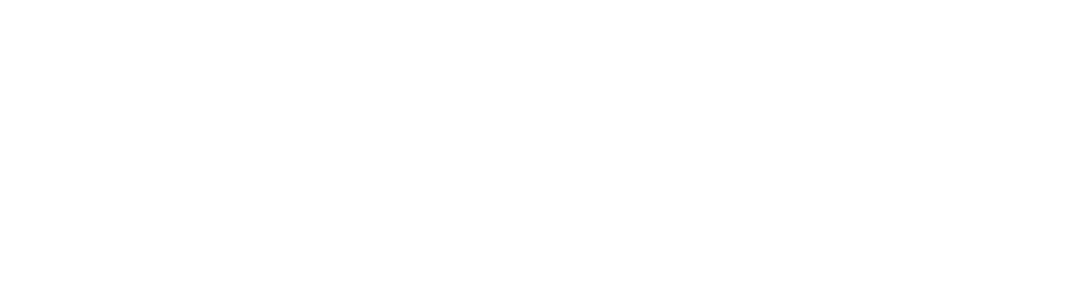
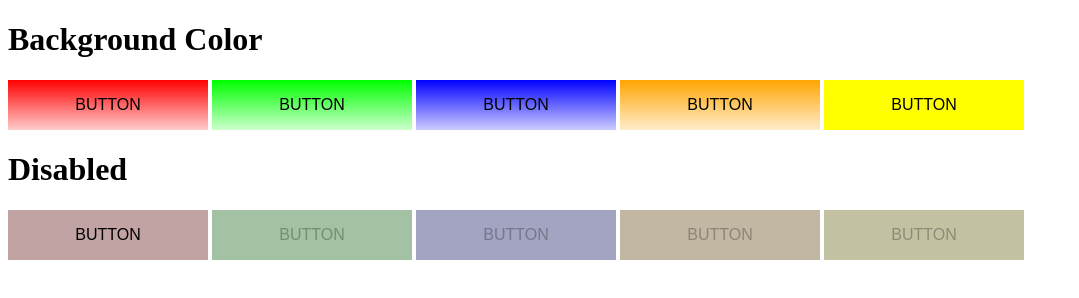
Before and after one commit to IsaacYouKorea/Weekend-button, a plain HTML site: page index.html in a window 1280 px wide. Shown: the whole page, without its empty margins (0-1079 px from the left). Drawn offline with Linux system fonts and the light colour scheme.

Commit message:
수정중

```diff
--- a/index.html
+++ b/index.html
@@ -35,6 +35,21 @@
 
 	<body>
 
+		<h1>Background Color</h1>
+		<button class="button red grad">BUTTON</button>
+		<button class="button green grad ">BUTTON</button>
+		<button class="button blue grad">BUTTON</button>
+		<button class="button orange grad">BUTTON</button>
+		<button class="button yellow">BUTTON</button>
+
+		<br/>
+		<h1>Disabled </h1>
+		<button class="button red disabled" >BUTTON</button>
+		<button class="button green" disabled>BUTTON</button>
+		<button class="button blue" disabled>BUTTON</button>
+		<button class="button orange" disabled>BUTTON</button>
+		<button class="button yellow" disabled>BUTTON</button>
+
 
 	</body>
 
--- a/isaac_button.less
+++ b/isaac_button.less
@@ -10,9 +10,29 @@
 
 .button{
 
-	.mixin (@color) {
+	//크기
+		width:200px;
+		height:50px;
+
+	//배경 색상
+		.bg (@color:#FFFFFF) {
 		 	background-color: @color;
+
+		 	&:disabled, &[disabled=disabled], &.disabled{
+				background-color:lighten(desaturate(@color, 80%), 20%);
 			}
+
+
+		 	&.grad{
+		 		@gradPercent:40%;
+				background: -webkit-linear-gradient(@color, lighten(@color, @gradPercent)); /* For Safari 5.1 to 6.0 */
+			    background: -o-linear-gradient(@color, lighten(@color, @gradPercent)); /* For Opera 11.1 to 12.0 */
+			    background: -moz-linear-gradient(@color, lighten(@color, @gradPercent)); /* For Firefox 3.6 to 15 */
+			    background: linear-gradient(@color, lighten(@color, @gradPercent)); /* Standard syntax */
+			}
+
+		}
+
 
 		//배경 색이 어두우면(50%) 글자색을 흰색, 밝으면 검은색
 		.mixin (@color) when (lightness(@color) < 50%) {
@@ -24,12 +44,34 @@
 		}
 
 
-	.red{.mixin(@Red);}
-	.green{.mixin(@Green);}
-	.blue{.mixin(@Blue);}
-	.orange{.mixin(@Orange);}
-	.yellow{.mixin(@Yellow);}
-	.cyan{.mixin(@Cyan);}
-	.black{.mixin(@Black)}
+		&.red{.bg(@Red);}
+		&.green{.bg(@Green);}
+		&.blue{.bg(@Blue);}
+		&.orange{.bg(@Orange);}
+		&.yellow{.bg(@Yellow);}
+		&.cyan{.bg(@Cyan);}
+		&.black{.bg(@Black);}
+		&.white{.bg(@White);}
+
+	//모서리
+
+
+	//그림자
+
+
+	//폰트
+
+
+	//정
 
 }
+
+//버튼일 경우 플랫하게 바꿔줌
+button.button{
+    border: none;
+    padding: 15px 32px;
+    text-align: center;
+    text-decoration: none;
+    display: inline-block;
+    font-size: 16px;
+}
```
Also changed, not shown: isaac_button.css. Lines whose indentation alone changed are shown as unchanged.
